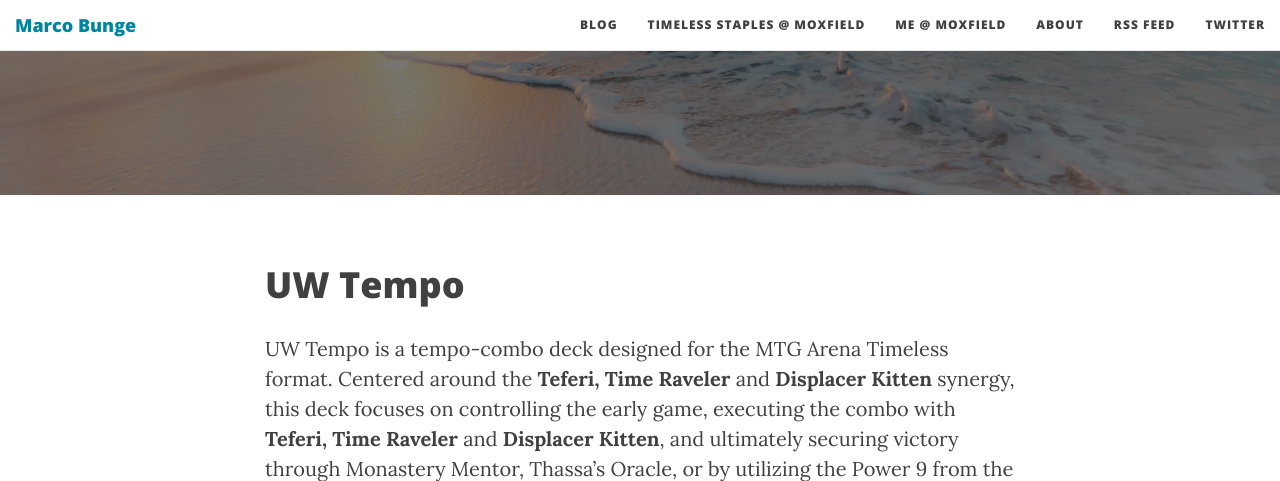
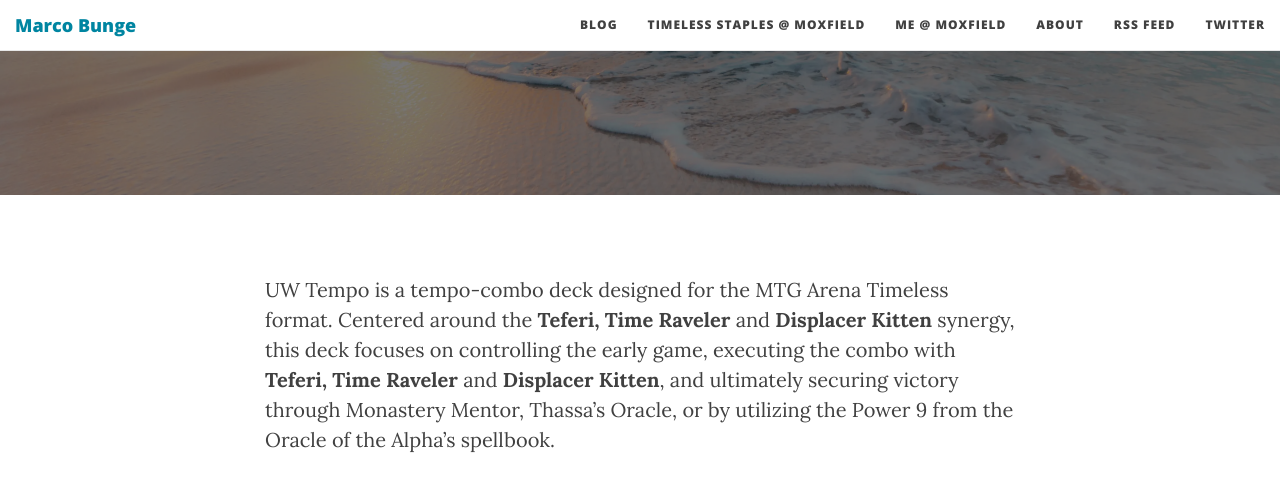
Before and after one commit to mbunge/mbunge.github.io, a Jekyll site: the page built from _posts/2023-12-11-timeless-uw-tempo.markdown, in a window 1280 px wide and 900 px high, scrolled down 374 px, cut to the strip 0-481 px from the top of the window. Built offline with Jekyll 4.4.1, drawn with Linux system fonts in a browser that asks for light colours; some web fonts are replaced.

Commit message:
Fix post

```diff
--- a/_posts/2023-12-11-timeless-uw-combo.markdown
+++ b/_posts/2023-12-11-timeless-uw-tempo.markdown
@@ -1,7 +1,7 @@
 ---
 layout:     post
 title:      "UW Tempo"
-subtitle:   "A tempo-combo deck designed for the MTG Arena Timeless format. "
+subtitle:   "A tempo-combo deck designed for the MTG Arena Timeless format."
 author:     "Marco Bunge"
 date:       2023-12-11 17:00:00
 published:  true
@@ -12,8 +12,6 @@ categories:
   - timeless
   - deck
 ---
-
-# UW Tempo
 
 UW Tempo is a tempo-combo deck designed for the MTG Arena Timeless format. Centered around the **Teferi, Time Raveler** and **Displacer Kitten** synergy, this deck focuses on controlling the early game, executing the combo with **Teferi, Time Raveler** and **Displacer Kitten**, and ultimately securing victory through Monastery Mentor, Thassa's Oracle, or by utilizing the Power 9 from the Oracle of the Alpha's spellbook.
 
```
